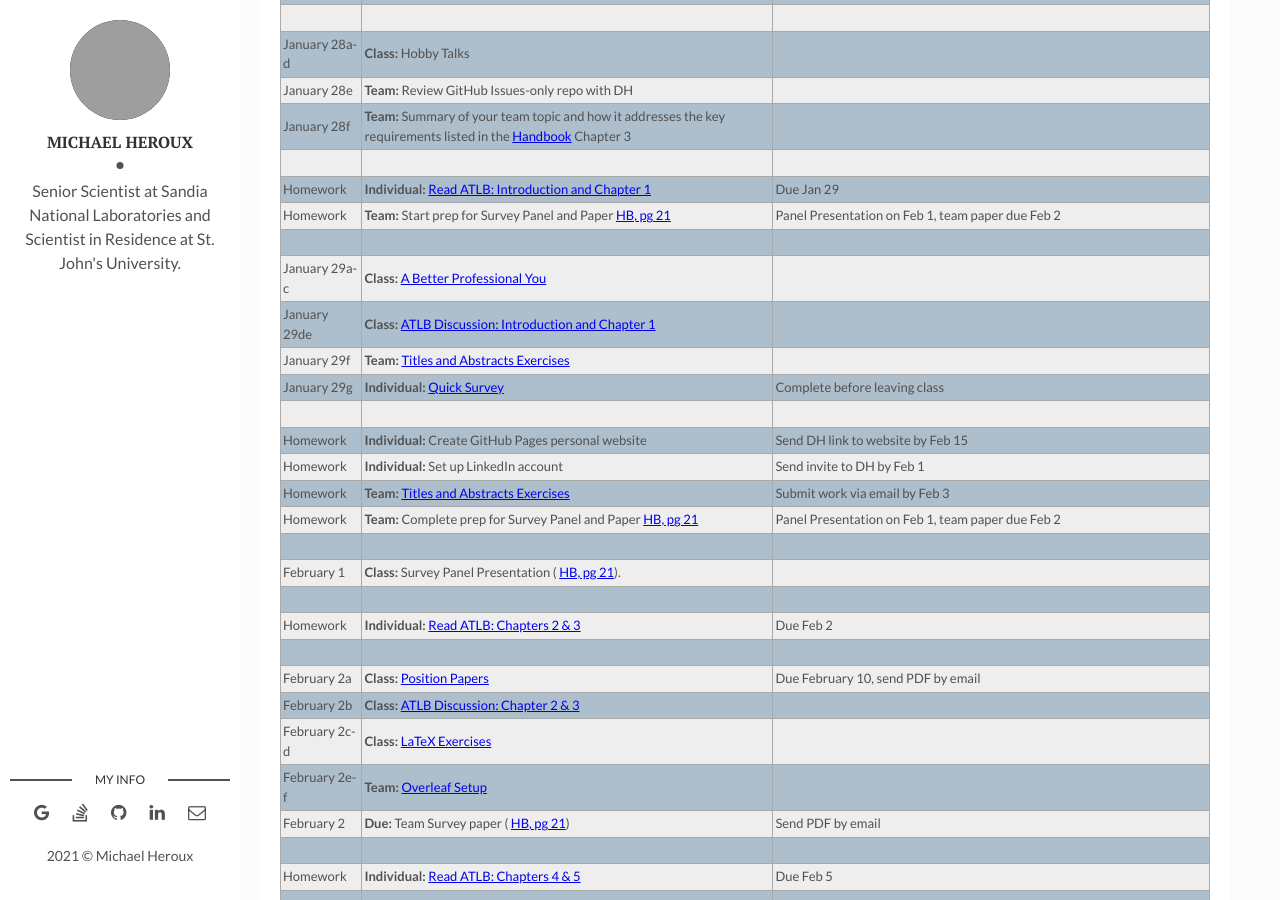
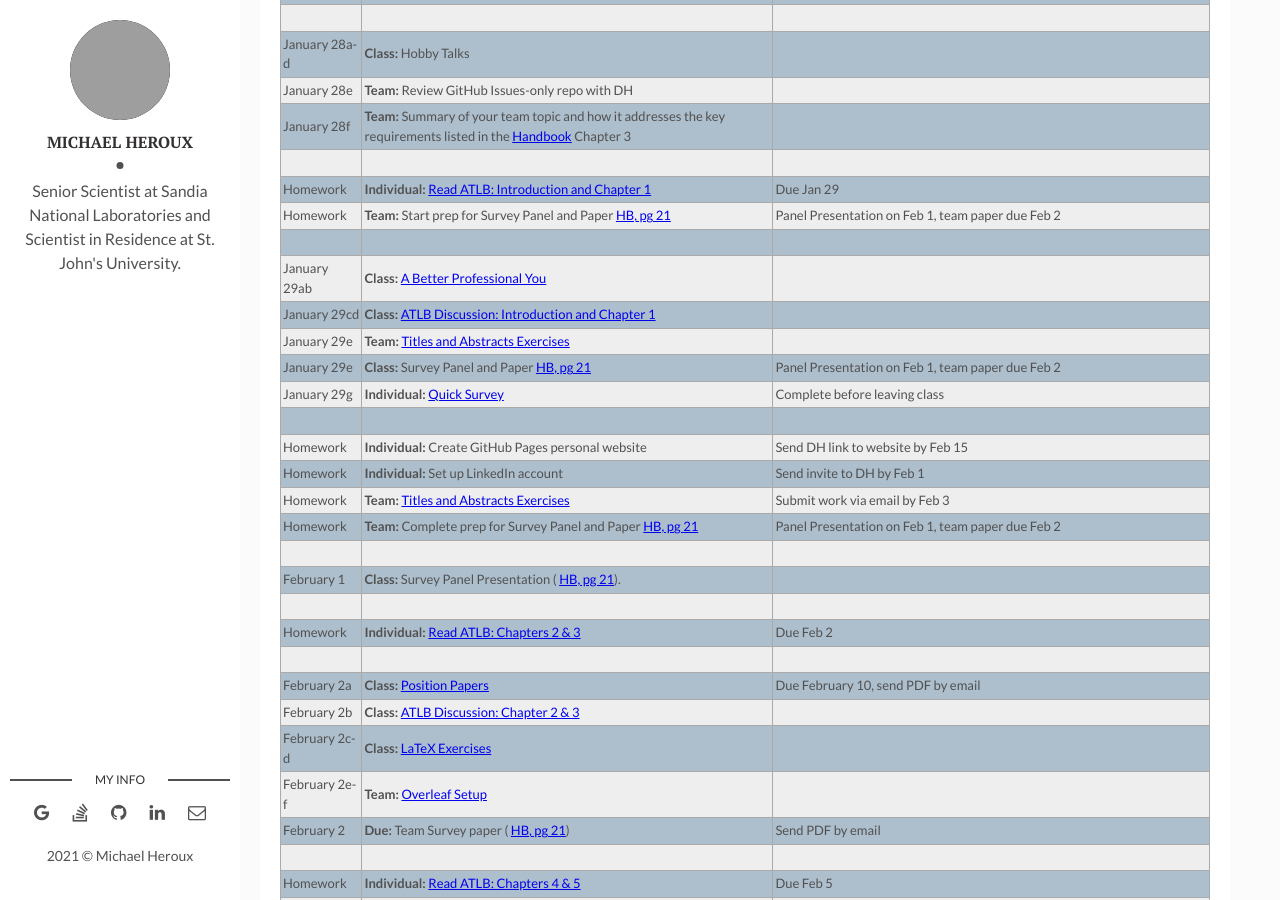
Before and after one commit to maherou/Teaching, a Jekyll site: the page built from files/CS373/2021-Spring-Class-Meeting-Schedule.md, in a window 1280 px wide and 900 px high, scrolled down 909 px. Built offline with Jekyll 4.4.1, drawn with Linux system fonts in a browser that asks for light colours; grey boxes are pictures that could not be loaded.

Commit message:
Update schedule

```diff
--- a/files/CS373/2021-Spring-Class-Meeting-Schedule.md
+++ b/files/CS373/2021-Spring-Class-Meeting-Schedule.md
@@ -40,9 +40,10 @@ location: "Collegeville, MN, USA"
 | Homework | **Individual:** [Read ATLB: Introduction and Chapter 1](../ATLB-Discussion) | Due Jan 29 |
 | Homework | **Team:** Start prep for Survey Panel and Paper [HB, pg 21](../CSCI373CourseHandbookLatestEdition.pdf) | Panel Presentation on Feb 1, team paper due Feb 2 |
 | | |
-| January 29a-c | **Class:** [A Better Professional You](./BetterYou.pdf) | |
-| January 29de | **Class:** [ATLB Discussion: Introduction and Chapter 1](../ATLB-Discussion)  |   |
-| January 29f | **Team:** [Titles and Abstracts Exercises](https://collegeville.github.io/Scribe/TitlesAndAbstractsThatWork/) | |
+| January 29ab | **Class:** [A Better Professional You](./BetterYou.pdf) | |
+| January 29cd | **Class:** [ATLB Discussion: Introduction and Chapter 1](../ATLB-Discussion)  |   |
+| January 29e | **Team:** [Titles and Abstracts Exercises](https://collegeville.github.io/Scribe/TitlesAndAbstractsThatWork/) | |
+| January 29e | **Class:** Survey Panel and Paper [HB, pg 21](../CSCI373CourseHandbookLatestEdition.pdf) | Panel Presentation on Feb 1, team paper due Feb 2 |
 | January 29g | **Individual:** [Quick Survey](https://forms.gle/v77ztSXy42bzjfKF8) | Complete before leaving class |
 | |
 | Homework | **Individual:** Create GitHub Pages personal website | Send DH link to website by Feb 15 |
```
Also changed, not shown: 2 other files.
